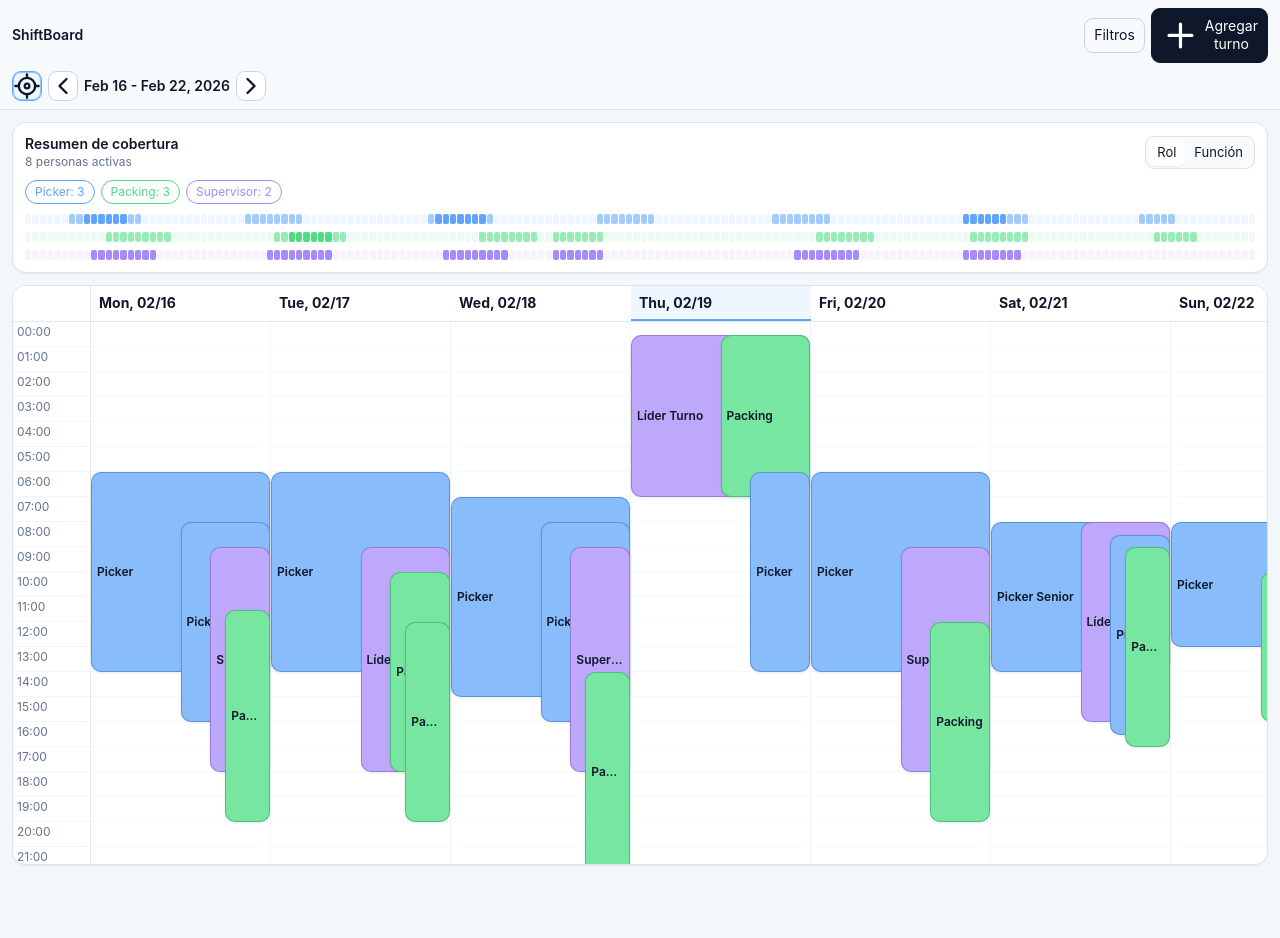
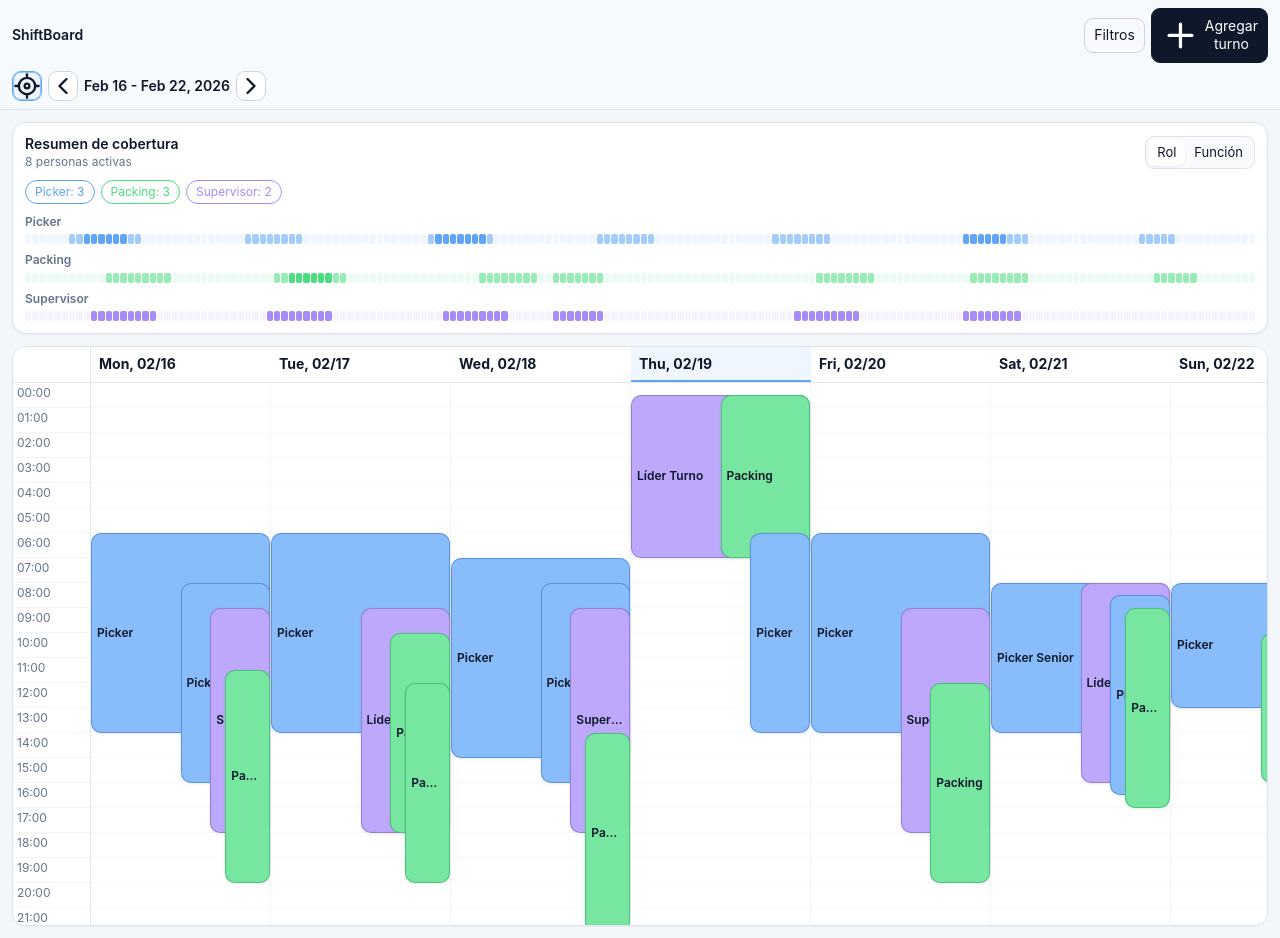
Before and after one commit to cabp393/chrono-ops, a React (Vite) app: page / in a window 1280 px wide. Before the commit the page ends 877 px from the top, so only its background shows below. Built offline with nearby package versions, Linux system fonts and the light colour scheme.

Commit message:
Show mini-titles by active coverage level

```diff
--- a/src/components/CoverageCard.tsx
+++ b/src/components/CoverageCard.tsx
@@ -259,6 +259,7 @@ export const CoverageCard = ({ roles, functions, people, shifts, weekStart, scal
               const rowMax = Math.max(...weekBlocks.map((block) => block.byRole[role.id] || 0), 1);
               return (
                 <div key={role.id} className="coverage-row">
+                  <p className="coverage-mini-title">{role.nombre}</p>
                   <HeatbarRow
                     blocks={weekBlocks}
                     color={role.color || '#60a5fa'}
@@ -284,13 +285,11 @@ export const CoverageCard = ({ roles, functions, people, shifts, weekStart, scal
             )))}
           </div>
           <div className="coverage-rows">
-            {roles.map((role) => (
-              <div key={role.id} className="function-coverage-group">
-                <p>{role.nombre}</p>
-                {(groupedFunctions[role.id] || []).map((fn) => {
+            {roles.flatMap((role) => (groupedFunctions[role.id] || []).map((fn) => {
               const rowMax = Math.max(...weekBlocks.map((block) => block.byFunction[fn.id] || 0), 1);
               return (
                 <div key={fn.id} className="coverage-row">
+                  <p className="coverage-mini-title">{fn.nombre}</p>
                   <HeatbarRow
                     blocks={weekBlocks}
                     color={role.color || '#60a5fa'}
@@ -303,9 +302,7 @@ export const CoverageCard = ({ roles, functions, people, shifts, weekStart, scal
                   />
                 </div>
               );
-                })}
-              </div>
-            ))}
+            }))}
           </div>
         </>
       )}
--- a/src/styles.css
+++ b/src/styles.css
@@ -84,10 +84,9 @@ select, input {
 .heatbar-line { display: flex; flex-wrap: nowrap; overflow: hidden; width: 100%; max-width: 100%; gap: 1px; align-items: center; }
 .heatbar-segment { border: 0; height: 22px; background: #2563eb; border-radius: 2px; padding: 0; margin: 0; display: block; line-height: 0; min-inline-size: 0; }
 .coverage-rows { margin-top: 10px; display: grid; gap: 8px; }
-.coverage-row { width: 100%; min-width: 0; overflow: hidden; }
+.coverage-row { width: 100%; min-width: 0; overflow: hidden; display: grid; gap: 4px; }
+.coverage-mini-title { margin: 0; font-size: 12px; font-weight: 600; color: #64748b; }
 .coverage-row .heatbar-segment { height: 10px; }
-.function-coverage-group { display: grid; gap: 6px; }
-.function-coverage-group > p { margin: 0; font-size: 12px; font-weight: 600; color: #64748b; }
 .coverage-popover {
   position: absolute;
   left: 50%;
```
Lines whose indentation alone changed are shown as unchanged.
